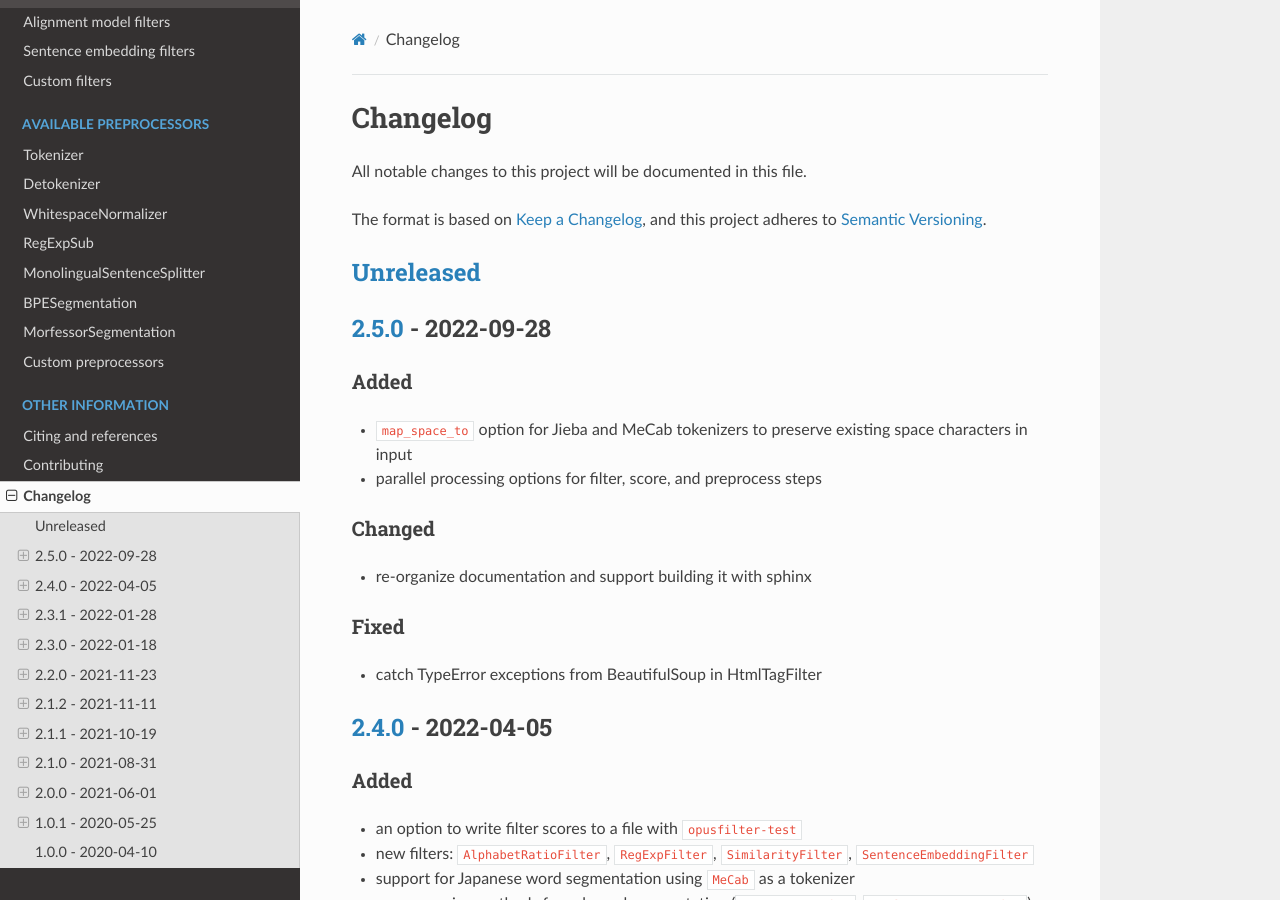
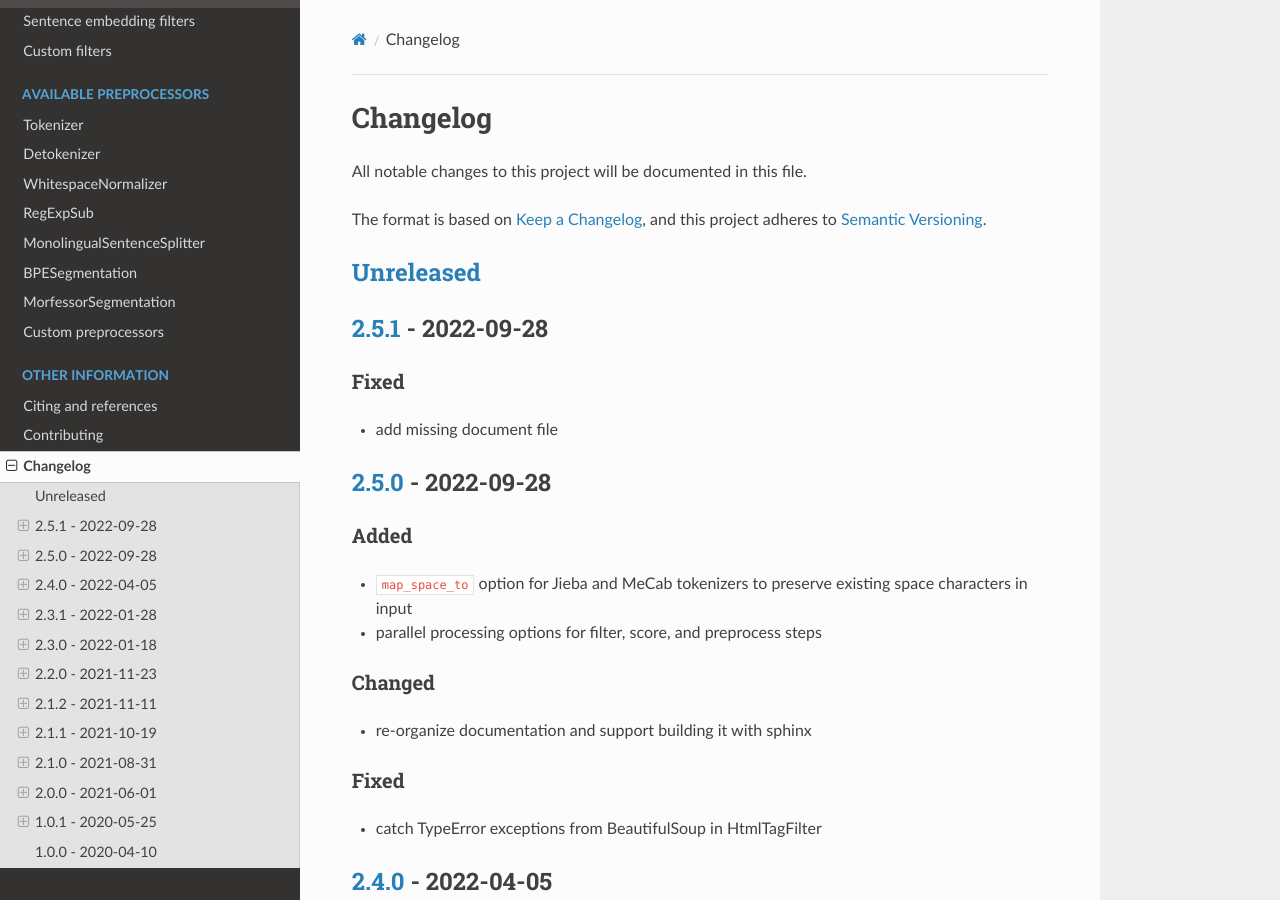
Before and after one commit to Helsinki-NLP/OpusFilter, a Sphinx documentation site: the page built from docs/CHANGELOG.md, in a window 1280 px wide and 900 px high. Built offline with Sphinx 7.4.7 and the Read the Docs theme 2.0.0, drawn with Linux system fonts in a browser that asks for light colours; the version number could not be read and is left out.

Commit message:
update changelog

```diff
--- a/docs/CHANGELOG.md
+++ b/docs/CHANGELOG.md
@@ -6,6 +6,12 @@ The format is based on [Keep a Changelog](https://keepachangelog.com/en/1.0.0/),
 and this project adheres to [Semantic Versioning](https://semver.org/spec/v2.0.0.html).
 
 ## [Unreleased]
+
+## [2.5.1] - 2022-09-28
+
+### Fixed
+
+- add missing document file
 
 ## [2.5.0] - 2022-09-28
 
@@ -138,7 +144,8 @@ and this project adheres to [Semantic Versioning](https://semver.org/spec/v2.0.0
 First tagged version.
 
 
-[Unreleased]: https://github.com/Helsinki-NLP/OpusFilter/compare/2.5.0...develop
+[Unreleased]: https://github.com/Helsinki-NLP/OpusFilter/compare/2.5.1...develop
+[2.5.1]: https://github.com/Helsinki-NLP/OpusFilter/compare/2.5.0...2.5.1
 [2.5.0]: https://github.com/Helsinki-NLP/OpusFilter/compare/2.4.0...2.5.0
 [2.4.0]: https://github.com/Helsinki-NLP/OpusFilter/compare/2.3.1...2.4.0
 [2.3.1]: https://github.com/Helsinki-NLP/OpusFilter/compare/2.3.0...2.3.1
```
